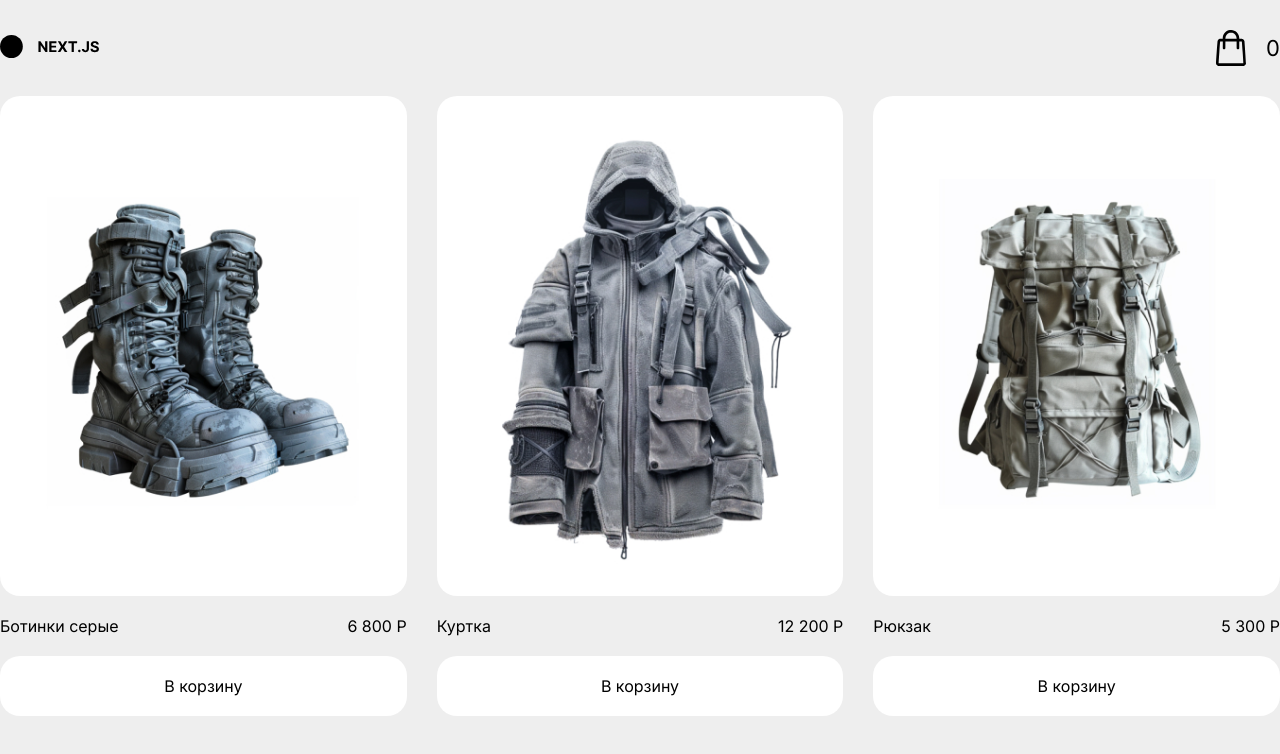
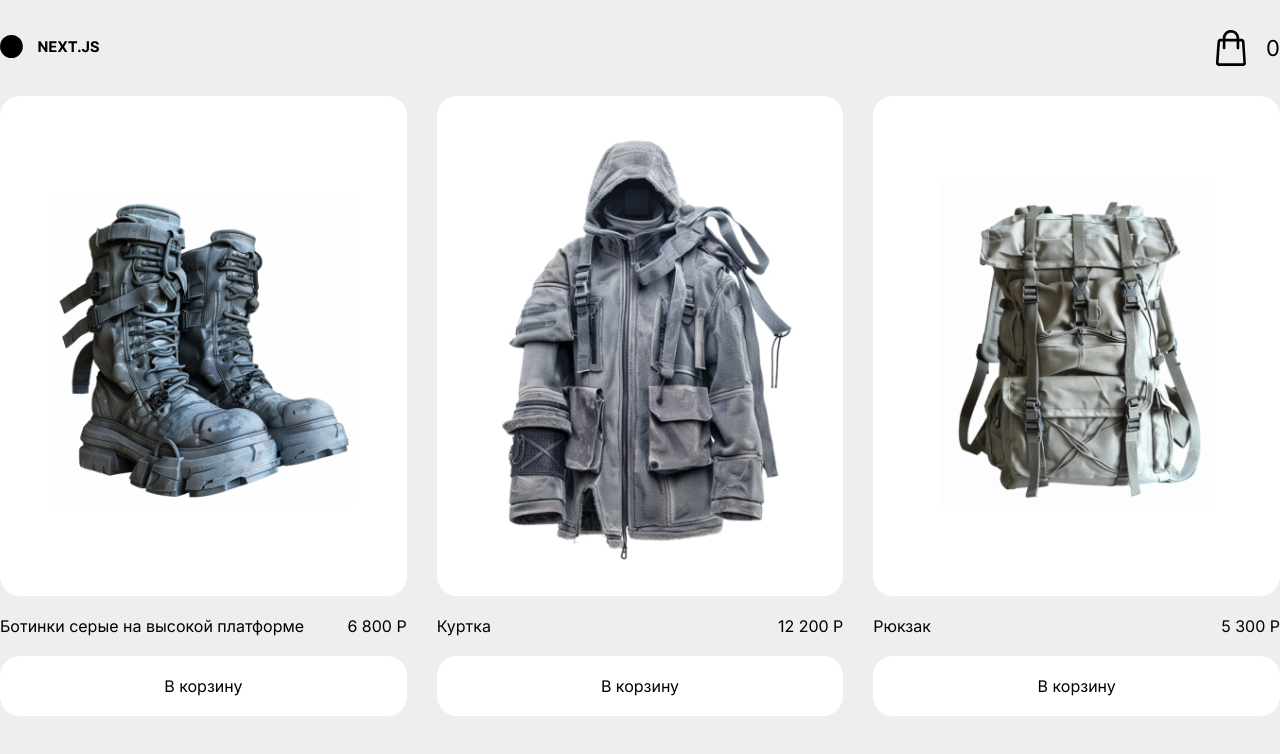
Before and after one commit to artpopcorn/project-next, a Next.js app: page / in a window 1280 px wide. Shown: the top 754 px of the page. Built offline with nearby package versions, Linux system fonts and the light colour scheme.

Commit message:
Update page.tsx

```diff
--- a/src/app/page.tsx
+++ b/src/app/page.tsx
@@ -8,7 +8,7 @@ export default function Home() {
           </div>
 
           <div className="product_item_info">
-            <div className="product_item_title">Ботинки серые</div>
+            <div className="product_item_title">Ботинки серые на высокой платформе</div>
             <div className="product_item_price">6 800 Р</div>
           </div>
 
```
